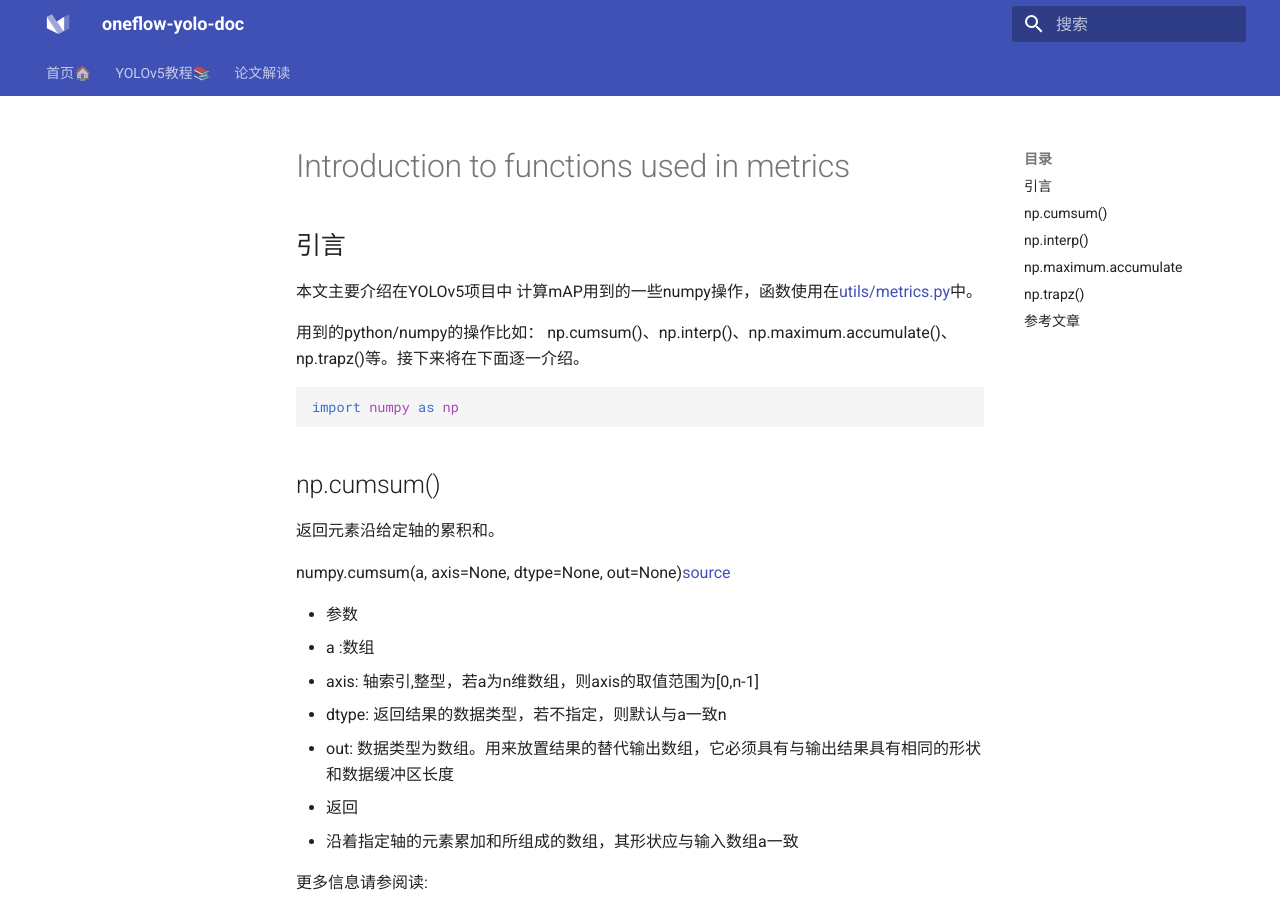
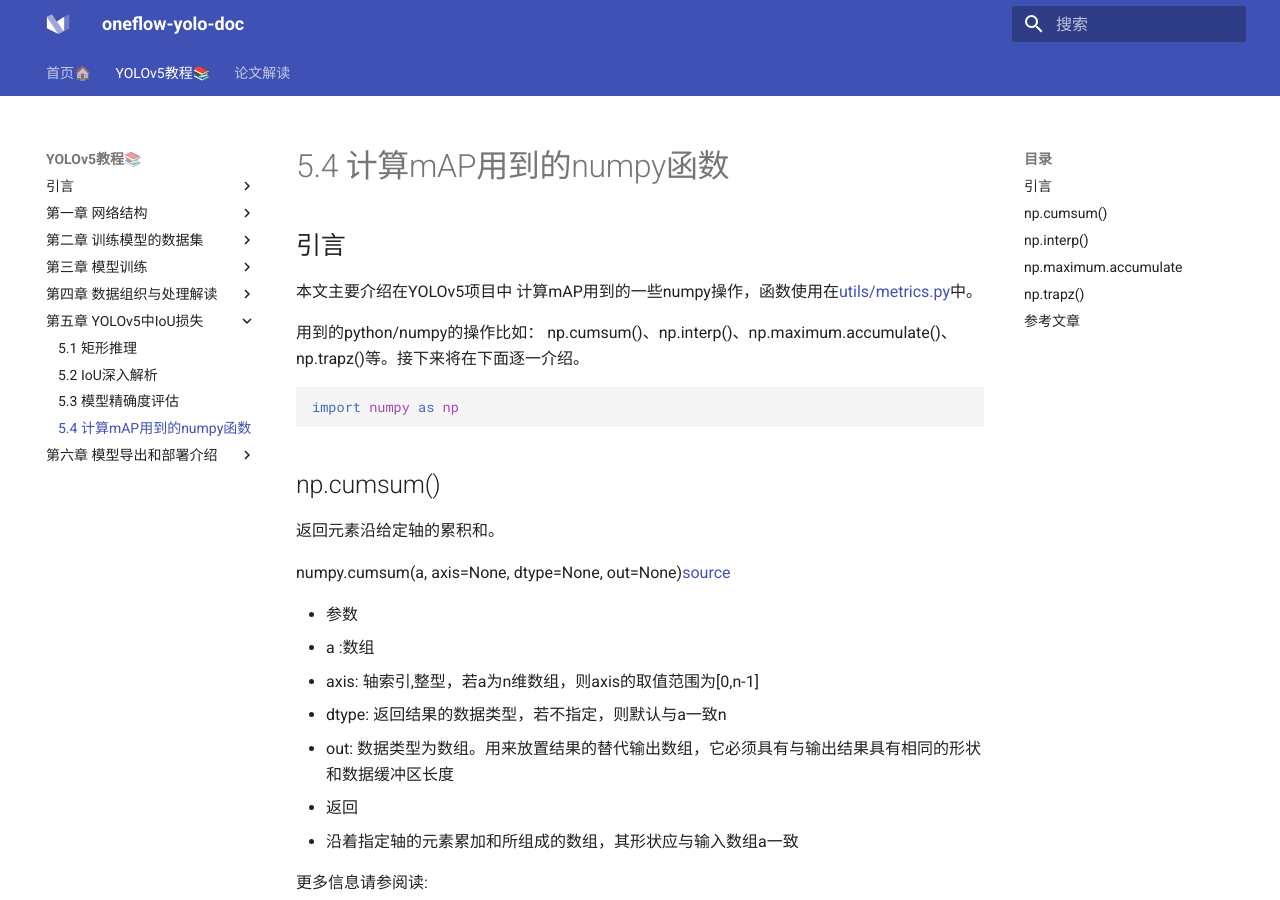
Before and after one commit to Oneflow-Inc/oneflow-yolo-doc, an MkDocs documentation site: the page built from docs/tutorials/05_chapter/Introduction_to_functions_used_in_metrics.md, in a window 1280 px wide and 900 px high. Built offline with MkDocs 1.6.1 and Material for MkDocs 9.7.7, drawn with Linux system fonts in a browser that asks for light colours.

Commit message:
Update mkdocs.yml

```diff
--- a/mkdocs.yml
+++ b/mkdocs.yml
@@ -73,6 +73,7 @@
             - 5.1 矩形推理: tutorials/05_chapter/rectangular_reasoning.md
             - 5.2 IoU深入解析: tutorials/05_chapter/iou_in-depth_analysis.md
             - 5.3 模型精确度评估: tutorials/05_chapter/map_analysis.md
+            - 5.4 计算mAP用到的numpy函数: tutorials/05_chapter/Introduction_to_functions_used_in_metrics.md
         - 第六章 模型导出和部署介绍:
             - 6.1 模型导出: tutorials/06_chapter/export_onnx_tflite_tensorrt.md
 
```
